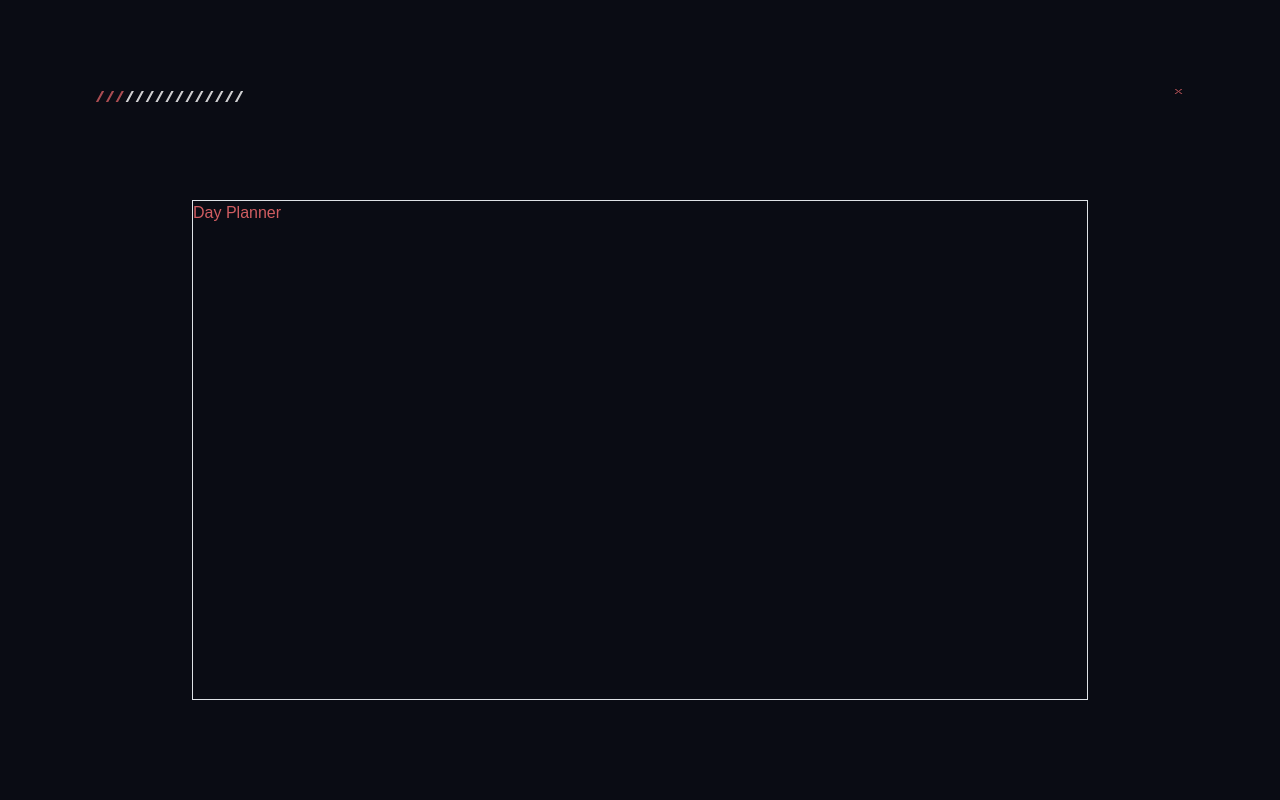
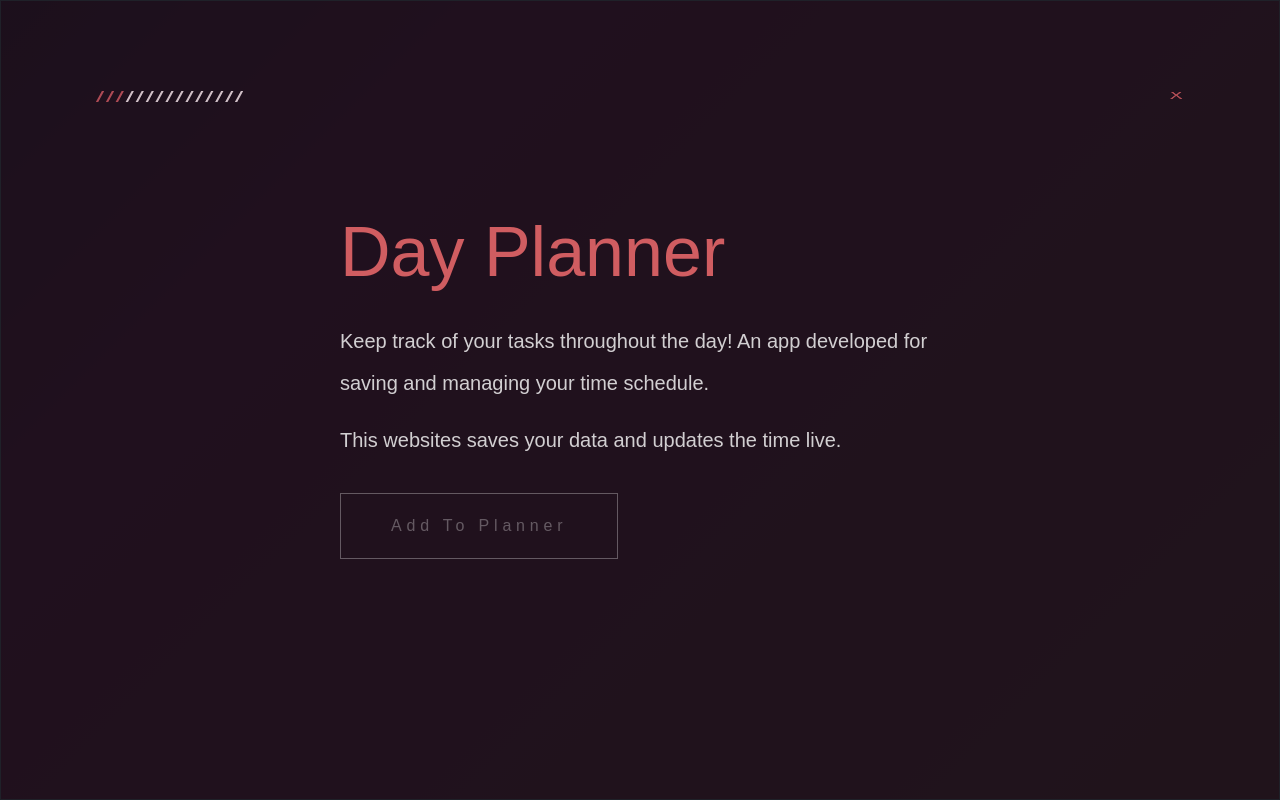
Before and after one commit to Punkinut/day-planner, a plain HTML site: page index.html in a window 1280 px wide. Drawn offline with nearby package versions, Linux system fonts and the light colour scheme; a web font is replaced by a local one.

Commit message:
Finished styling of the landing page

```diff
--- a/assets/css/style.css
+++ b/assets/css/style.css
@@ -9,7 +9,20 @@
     --style: normal;
 }
 
+::selection {
+    background: rgba(255, 255, 255, 0);
+}
+
 /* Below is the main font family classes */
+
+.haboro-soft {
+    font-family: haboro-soft, sans-serif;
+    font-weight: 200;
+    font-style: var(--style);
+    font-size: 20px;
+    line-height: 2.6rem;
+    opacity: 80%;
+}
 .bebas-neue-thin {
     font-family: var(--font);
     font-weight: 100;
@@ -47,6 +60,7 @@
     overflow-x: hidden;
     overflow-y: hidden;
     color: var(--white);
+    cursor: default;
 }
 
 /* Just a border class to check on elements */
@@ -59,6 +73,30 @@
     color: var(--orange);
 }
 
+/* The slight gradient that animates on the page */
+.gradient {
+    height: 100%;
+    width: 100%;
+    position: absolute;
+    background: linear-gradient(-45deg, #ee7752, #e73c7e, #262829, #f3cada);
+	background-size: 400% 400%;
+    opacity: 10%;
+	animation: gradient 10s ease infinite;
+    z-index: 2;
+}
+
+@keyframes gradient {
+	0% {
+		background-position: 0% 50%;
+	}
+	50% {
+		background-position: 100% 50%;
+	}
+	100% {
+		background-position: 0% 50%;
+	}
+}
+
 /* Styling of the navigation container */
 .navigation {
     height: 200px;
@@ -66,7 +104,6 @@
     margin: auto;
     display: flex;
     align-items: center;
-    cursor: default;
 }
 
 /* Styling the section element inside the navigation */
@@ -87,11 +124,76 @@
 
 /* Styling the x icon in the corner */
 .x {
-    font-size: 16px;
+    font-size: 25px;
 }
 
+/* Dimensions for the introduction */
 .intro {
-    width: 70%;
+    width: 600px;
     margin: auto;
     height: 500px;
+    position: relative;
+    z-index: 5;
 }
+
+/* A universal style for paragraph elements */
+.large-text {
+    font-size: 70px;
+}
+
+/* Underline effect on header */
+.header:after {
+    background: none repeat scroll 0 0 transparent;
+    bottom: 20;
+    content: "";
+    display: block;
+    height: 1px;
+    left: 50%;
+    position: absolute;
+    background: rgba(255, 255, 255, 0.603);
+    transition: width 0.3s ease 0s, left 0.3s ease 0s;
+    width: 0;
+  }
+
+  /* Underline effect on header */
+  .header:hover:after {
+    width: 100%;
+    left: 0;
+  }
+
+/* Universal styling for buttons */
+.button {
+   border: 1px solid var(--white);
+   background-color: rgba(255, 255, 255, 0);
+   padding: 20px 50px;
+   margin-top: 15px;
+   color: white;
+   transition: all 200ms ease-in-out;
+   opacity: 30%;
+   letter-spacing: 0.3rem;
+}
+
+/* Buttons when hover */
+.button:hover {
+    border-radius: 50px;
+    border: 1px solid var(--orange);
+    opacity: 80%;
+}
+
+/* Below are media queries */
+@media screen and (max-width: 750px) {
+    .intro {
+        width: 80%;
+    }
+
+    .haboro-soft {
+        font-size: 17px;
+        line-height: 2rem;
+    }
+}
+
+@media screen and (max-width: 500px) {
+    .large-text {
+        font-size: 10vw;
+    }
+}
--- a/index.html
+++ b/index.html
@@ -13,10 +13,14 @@
     <link rel="stylesheet" href="./assets/css/style.css" type="text/css">
     <!-- Used Fonts -->
     <link rel="stylesheet" href="https://use.typekit.net/nwd3ukw.css">
+    <link rel="stylesheet" href="https://use.typekit.net/nwd3ukw.css">
 </head>
 <!-- Main body of page -->
 <body class="main-background bebas-neue-book">
     <!-- Non-functional Navigation -->
+    <section class="gradient border">
+
+    </section>
     <nav class="navigation">
         <section class="top-section">
             <p><span class="orange">///</span>////////////</p>
@@ -24,8 +28,11 @@
         </section>
     </nav>
     <main>
-        <section class="border intro">
-            <p class="orange">Day Planner</p>
+        <section class="intro">
+            <p class="orange large-text header">Day Planner</p>
+            <p class="haboro-soft">Keep track of your tasks throughout the day! An app developed for saving and managing your time schedule.</p>
+            <p class="haboro-soft">This websites saves your data and updates the time live. </p>
+            <button class="button">Add To Planner</button>
         </section>
     </main>
 
```
